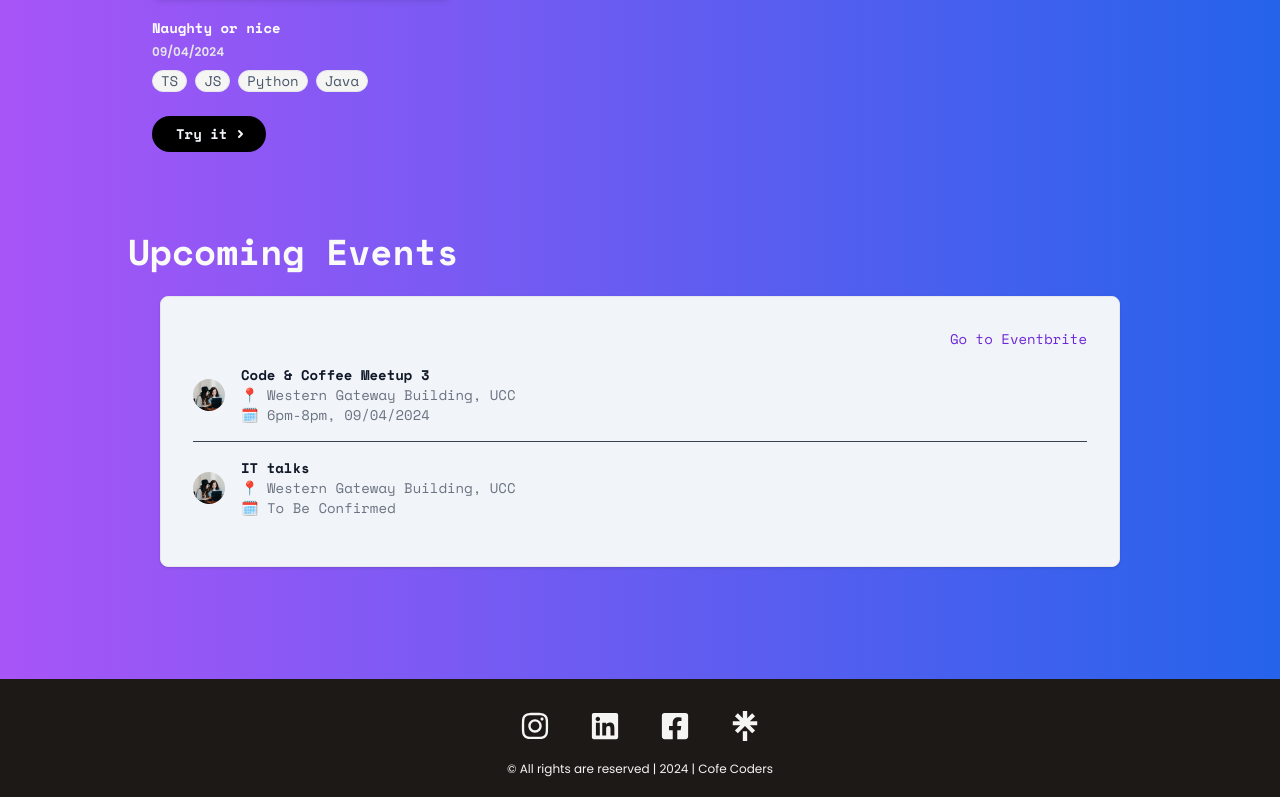
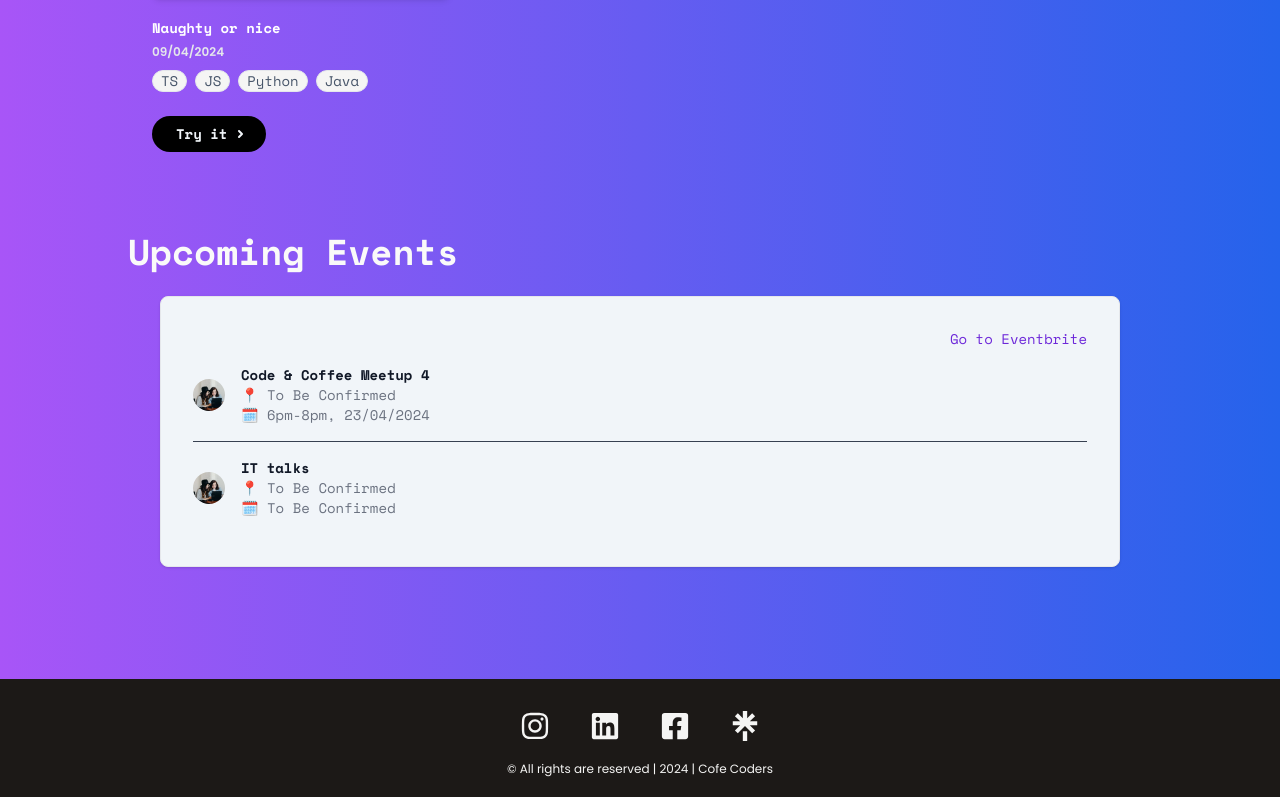
Before and after one commit to stellaWangg/cofecoders, a Next.js app: page /events in a window 1280 px wide. Shown: the part 868-1665 px from the top of the page. Built offline with nearby package versions, Linux system fonts and the light colour scheme.

Commit message:
update upcoming events

```diff
--- a/src/app/events/UpcomingEvents.tsx
+++ b/src/app/events/UpcomingEvents.tsx
@@ -24,13 +24,13 @@ const UpcomingEvents = () => {
             </div>
             <div className="flex-1 min-w-0 ms-4">
               <p className="text-sm font-semibold text-gray-900 truncate">
-                Code & Coffee Meetup 3
+                Code & Coffee Meetup 4
               </p>
               <p className="text-xs sm:text-sm text-gray-500 truncate">
-                📍 Western Gateway Building, UCC
+                📍 To Be Confirmed
               </p>
               <p className="text-xs sm:text-sm text-gray-500 truncate">
-                🗓️ 6pm-8pm, 09/04/2024
+                🗓️ 6pm-8pm, 23/04/2024
               </p>
             </div>
           </div>
@@ -49,7 +49,7 @@ const UpcomingEvents = () => {
                 IT talks
               </p>
               <p className="text-xs sm:text-sm text-gray-500 truncate">
-                📍 Western Gateway Building, UCC
+                📍 To Be Confirmed
               </p>
               <p className="text-xs sm:text-sm text-gray-500 truncate">
                 🗓️ To Be Confirmed
```
